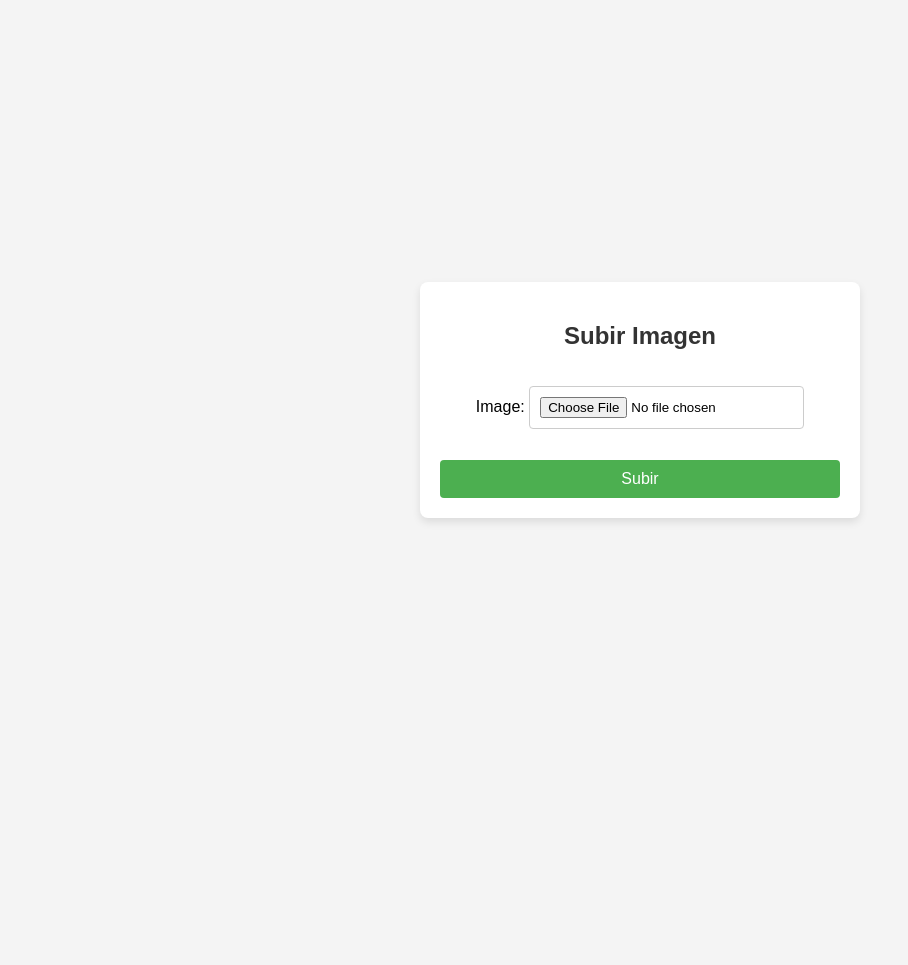
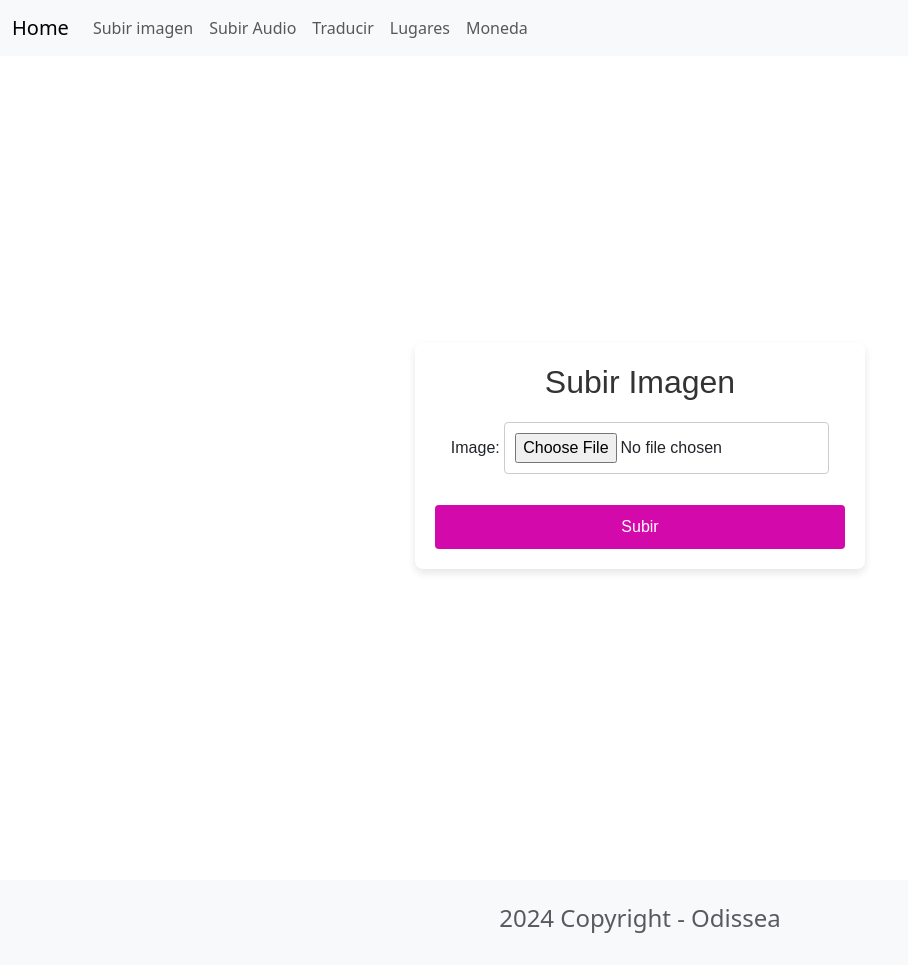
Before and after one commit to SofiAlfonso/Odissea, a Django app: template image_transcription/templates/upload_image.html in a window 1280 px wide. Shown: the whole page, without its empty margins (0-908 px from the left). Before the commit the page ends 522 px from the top, so only its background shows below. Run offline with Django 4.2, Linux system fonts and the light colour scheme; the template is opened without the code that fills it: values that come from a table or form of the project are taken from there, others are empty.

Commit message:
Nav bar creation

```diff
--- a/ODDISEAPROJECT/settings.py
+++ b/ODDISEAPROJECT/settings.py
@@ -57,11 +57,11 @@ MIDDLEWARE = [
 ]
 
 ROOT_URLCONF = 'ODDISEAPROJECT.urls'
-
+import os
 TEMPLATES = [
     {
         'BACKEND': 'django.template.backends.django.DjangoTemplates',
-        'DIRS': [],
+        'DIRS': [os.path.join(BASE_DIR,'ODDISEAPROJECT/templates')],
         'APP_DIRS': True,
         'OPTIONS': {
             'context_processors': [
--- /dev/null
+++ b/ODDISEAPROJECT/templates/base.html
@@ -0,0 +1,53 @@
+<!DOCTYPE html>
+<html lang="en">
+<head>
+    <link href="https://cdn.jsdelivr.net/npm/bootstrap@5.3.3/dist/css/bootstrap.min.css" rel="stylesheet" integrity="sha384-QWTKZyjpPEjISv5WaRU9OFeRpok6YctnYmDr5pNlyT2bRjXh0JMhjY6hW+ALEwIH" crossorigin="anonymous">
+    <script src="https://cdn.jsdelivr.net/npm/bootstrap@5.3.3/dist/js/bootstrap.bundle.min.js" integrity="sha384-YvpcrYf0tY3lHB60NNkmXc5s9fDVZLESaAA55NDzOxhy9GkcIdslK1eN7N6jIeHz" crossorigin="anonymous"></script>
+</head>
+<body>
+    <nav class="navbar navbar-expand-lg bg-body-tertiary">
+
+    <div class="container-fluid">
+        <a class="navbar-brand" href="{% url 'home' %}">Home</a>
+        <button class="navbar-toggler" type="button" data-bs-toggle="collapse" data-bs-target="#navbarSupportedContent" aria-controls="navbarSupportedContent" aria-expanded="false" aria-label="Toggle navigation">
+            <span class="navbar-toggler-icon"></span>
+        </button>
+        <div class="collapse navbar-collapse" id="navbarSupportedContent">
+            <ul class="navbar-nav me-auto mb-2 mb-lg-0">
+            <li class="nav-item">
+                <a class="nav-link" href="{% url 'upload_image' %}">Subir imagen</a>
+            </li>
+            <li class="nav-item"></li>
+                <a class="nav-link" href="#">Subir Audio</a>
+            </li>
+            <li class="nav-item"></li>
+                <a class="nav-link" href="{% url 'text_translation' %}">Traducir</a>
+            </li>
+            <li class="nav-item"></li>
+                <a class="nav-link" href="#">Lugares</a>
+            </li>
+            <li class="nav-item"></li>
+                <a class="nav-link" href="#">Moneda</a>
+            </li>
+        </div>
+        </div>
+    </nav>
+    <div class="container">
+        {% block content %}
+        {% endblock content %}
+    </div>
+    <footer class="text-center text-lg-start bg-light text-muted mt-4">
+        <div class="container">
+            <div class="row">
+                <div class="text-center p-4">
+                    <h4> 2024 Copyright - Odissea</h4>
+
+                </div>
+
+            </div>
+
+        </div>
+    </footer>
+
+</body>
+</html>
--- a/accounts/templates/home.html
+++ b/accounts/templates/home.html
@@ -6,7 +6,9 @@
     <title>ODISSEA-HOME</title>
 </head>
 <body>
-    <h1>Home</h1>
+   {% extends 'base.html' %}
+   {% block content %}
+   {% endblock content%}
 
 </body>
 </html>
--- a/image_transcription/templates/upload_image.html
+++ b/image_transcription/templates/upload_image.html
@@ -1,13 +1,15 @@
+{% extends 'base.html' %}
 <!DOCTYPE html>
 <html lang="es">
+{% block content %}
 <head>
     <meta charset="UTF-8">
     <meta name="viewport" content="width=device-width, initial-scale=1.0">
     <title>Subir Imagen</title>
     <style>
-        body {
+        .upload-page {
             font-family: 'Arial', sans-serif;
-            background-color: #f4f4f4;
+            background-color: white;
             margin: 0;
             padding: 0;
             display: flex;
@@ -20,7 +22,7 @@
             padding: 20px;
             border-radius: 8px;
             box-shadow: 0 4px 8px rgba(0, 0, 0, 0.1);
-            max-width: 400px;
+            max-width: 450px;
             width: 100%;
             text-align: center;
         }
@@ -39,7 +41,7 @@
             border-radius: 4px;
         }
         button {
-            background-color: #4CAF50;
+            background-color: #d409ab;
             color: white;
             padding: 10px;
             border: none;
@@ -48,11 +50,12 @@
             font-size: 16px;
         }
         button:hover {
-            background-color: #45a049;
+            background-color: #a2168b;
         }
     </style>
 </head>
 <body>
+    <div class="upload-page">
         <div class="upload-container">
             <h2>Subir Imagen</h2>
             <form method="POST" enctype="multipart/form-data">
@@ -61,5 +64,7 @@
                 <button type="submit">Subir</button>
             </form>
         </div>
+    </div>
 </body>
+  {% endblock content%}
 </html>
```
Also changed, not shown: translator/templates/text_translation.html (+6 -3 lines). Lines whose indentation alone changed are shown as unchanged.
